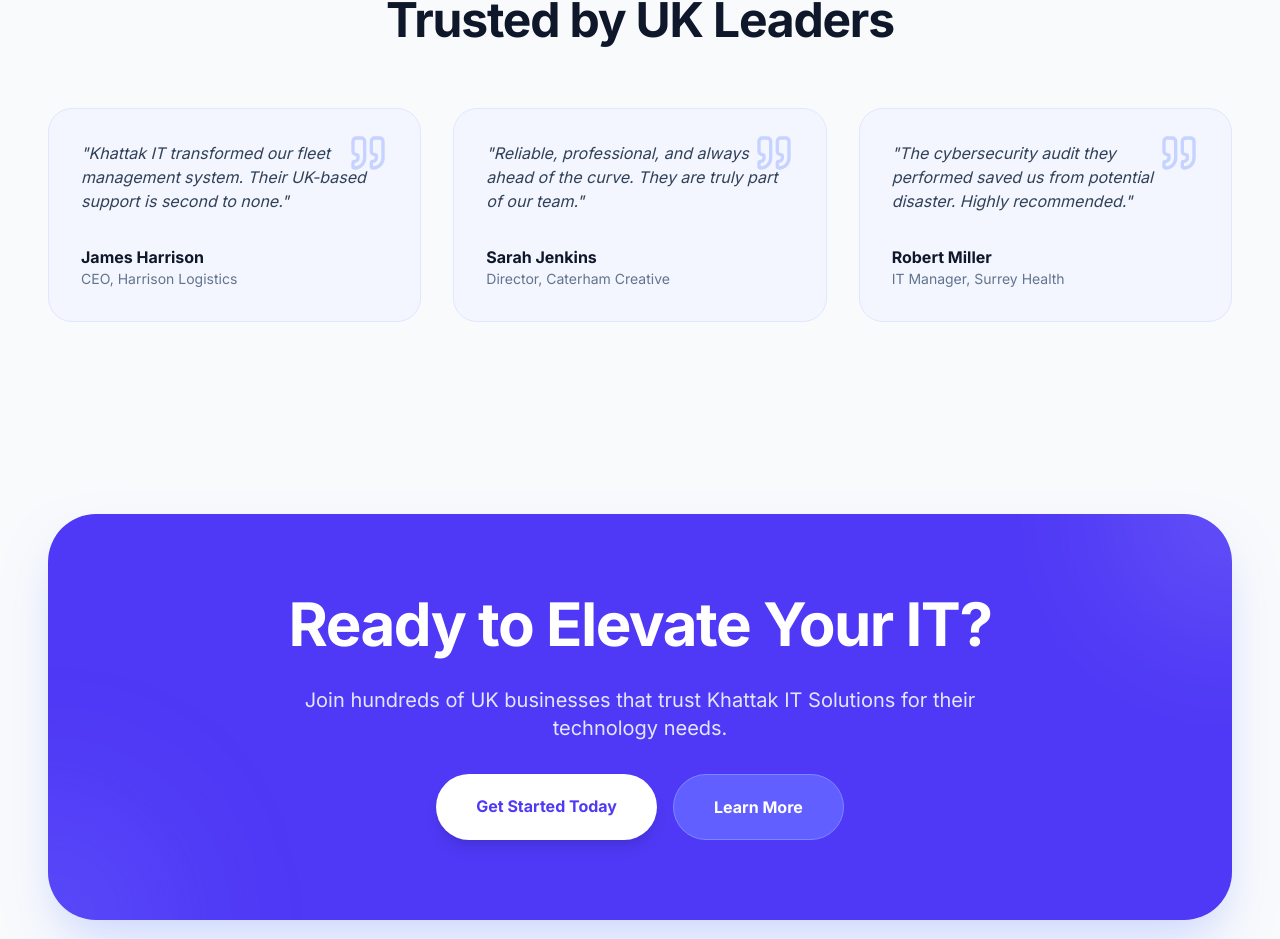
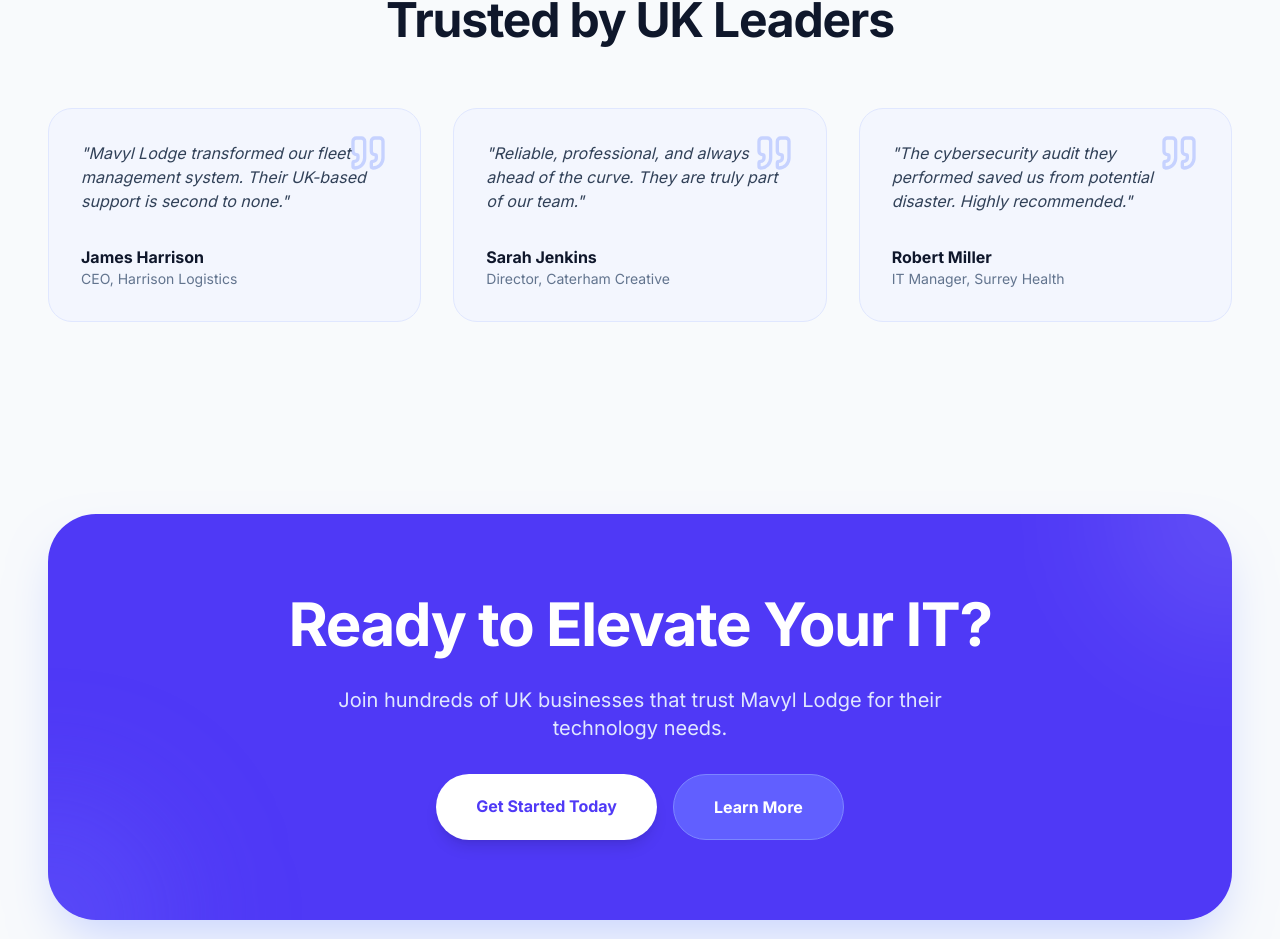
Before and after one commit to consultancy-outfit/100IT-SALESITES-001, a React (Vite) app: page / in a window 1280 px wide. Shown: the part 2659-3598 px from the top of the page. Built offline with nearby package versions, Linux system fonts and the light colour scheme; a web font is replaced by a local one.

Commit message:
update changes

```diff
--- a/metadata.json
+++ b/metadata.json
@@ -1,5 +1,5 @@
 {
-  "name": "Khattak IT Solutions",
+  "name": "Mavyl Lodge",
   "description": "Professional UK-based IT services providing managed support, cybersecurity, and cloud solutions.",
   "requestFramePermissions": []
 }
--- a/src/pages/About.tsx
+++ b/src/pages/About.tsx
@@ -38,7 +38,7 @@
             animate={{ opacity: 1, y: 0 }}
             className="text-4xl md:text-6xl font-bold tracking-tight mb-6"
           >
-            About <span className="text-indigo-400">Khattak IT</span>
+            About <span className="text-indigo-400">Mavyl Lodge</span>
           </motion.h1>
           <motion.p
             initial={{ opacity: 0, y: 20 }}
@@ -57,7 +57,7 @@
           <div className="space-y-4">
             <h2 className="text-3xl md:text-5xl font-bold tracking-tight">Our Story</h2>
             <p className="text-slate-600 text-lg leading-relaxed">
-              Founded with a vision to simplify technology for UK businesses, Khattak IT Solutions has grown from a small consultancy to a full-service IT partner. We understand the challenges faced by modern enterprises and provide the tools and support needed to thrive in a digital-first world.
+              Founded with a vision to simplify technology for UK businesses, Mavyl Lodge has grown from a small consultancy to a full-service IT partner. We understand the challenges faced by modern enterprises and provide the tools and support needed to thrive in a digital-first world.
             </p>
           </div>
 
@@ -117,15 +117,15 @@
       <section className="section-padding">
         <div className="text-center space-y-4 mb-16">
           <h2 className="text-3xl md:text-5xl font-bold tracking-tight">Meet Our Leadership</h2>
-          <p className="text-slate-500 max-w-2xl mx-auto">The experts behind Khattak IT Solutions.</p>
+          <p className="text-slate-500 max-w-2xl mx-auto">The experts behind Mavyl Lodge.</p>
         </div>
 
         <div className="grid md:grid-cols-3 gap-12">
           {[
             {
-              name: "Khalid Mehmood Khattak",
+              name: "Alex Thompson",
               role: "Founder & Managing Director",
-              bio: "With over 15 years in the IT industry, Khalid leads the company with a focus on strategic growth and technical excellence.",
+              bio: "With over 15 years in the IT industry, Alex leads the company with a focus on strategic growth and technical excellence.",
               img: "https://images.unsplash.com/photo-1507003211169-0a1dd7228f2d?auto=format&fit=crop&q=80&w=400"
             },
             {
@@ -161,7 +161,7 @@
           <Shield size={64} className="mx-auto text-indigo-200" />
           <h2 className="text-3xl md:text-5xl font-bold tracking-tight">Our GDPR Commitment</h2>
           <p className="text-indigo-100 text-lg leading-relaxed">
-            At Khattak IT Solutions, we take data protection seriously. We are fully committed to GDPR compliance, ensuring that all client data is handled with the highest level of security and confidentiality. Our processes are regularly audited to maintain the strictest standards of data privacy.
+            At Mavyl Lodge, we take data protection seriously. We are fully committed to GDPR compliance, ensuring that all client data is handled with the highest level of security and confidentiality. Our processes are regularly audited to maintain the strictest standards of data privacy.
           </p>
           <div className="flex flex-wrap justify-center gap-8 pt-4">
             <div className="flex items-center gap-2">
--- a/src/pages/Contact.tsx
+++ b/src/pages/Contact.tsx
@@ -3,8 +3,8 @@
 import React from 'react';
 
 const COMPANY_DETAILS = {
-  name: "Khalid Mehmood Khattak",
-  brand: "Khattak IT Solutions",
+  name: "Mavyl Lodge",
+  brand: "Mavyl Lodge",
   address: "160a Croydon Road, Caterham, England, CR3 6QE",
   crn: "17046244",
   phone: "0189 564 6130",
@@ -207,7 +207,7 @@
                       className="mt-1.5 w-5 h-5 rounded border-slate-300 text-indigo-600 focus:ring-indigo-500"
                     />
                     <p className="text-sm text-slate-500 leading-relaxed">
-                      I consent to Khattak IT Solutions collecting my details through this form for the purpose of responding to my inquiry. I have read and agree to the <a href="/privacy" className="text-indigo-600 hover:underline">Privacy Policy</a>.
+                      I consent to Mavyl Lodge collecting my details through this form for the purpose of responding to my inquiry. I have read and agree to the <a href="/privacy" className="text-indigo-600 hover:underline">Privacy Policy</a>.
                     </p>
                   </div>
 
--- a/src/pages/Home.tsx
+++ b/src/pages/Home.tsx
@@ -81,7 +81,7 @@
       {/* Benefits Section */}
       <section className="section-padding">
         <div className="text-center space-y-4 mb-16">
-          <h2 className="text-3xl md:text-5xl font-bold tracking-tight">Why Choose Khattak IT?</h2>
+          <h2 className="text-3xl md:text-5xl font-bold tracking-tight">Why Choose Mavyl Lodge?</h2>
           <p className="text-slate-500 max-w-2xl mx-auto">We combine technical excellence with a deep understanding of the UK business landscape.</p>
         </div>
 
@@ -180,7 +180,7 @@
             {
               name: "James Harrison",
               role: "CEO, Harrison Logistics",
-              quote: "Khattak IT transformed our fleet management system. Their UK-based support is second to none."
+              quote: "Mavyl Lodge transformed our fleet management system. Their UK-based support is second to none."
             },
             {
               name: "Sarah Jenkins",
@@ -213,7 +213,7 @@
 
           <h2 className="text-4xl md:text-6xl font-bold tracking-tight relative z-10">Ready to Elevate Your IT?</h2>
           <p className="text-indigo-100 text-xl max-w-2xl mx-auto relative z-10">
-            Join hundreds of UK businesses that trust Khattak IT Solutions for their technology needs.
+            Join hundreds of UK businesses that trust Mavyl Lodge for their technology needs.
           </p>
           <div className="flex flex-wrap justify-center gap-4 relative z-10">
             <Link
--- a/src/pages/Privacy.tsx
+++ b/src/pages/Privacy.tsx
@@ -1,8 +1,8 @@
 import { motion } from 'framer-motion';
 
 const COMPANY_DETAILS = {
-  name: "Khalid Mehmood Khattak",
-  brand: "Khattak IT Solutions",
+  name: "Mavyl Lodge",
+  brand: "Mavyl Lodge",
   address: "160a Croydon Road, Caterham, England, CR3 6QE",
   crn: "17046244",
   phone: "0189 564 6130",
--- a/src/pages/Terms.tsx
+++ b/src/pages/Terms.tsx
@@ -1,8 +1,8 @@
 import { motion } from 'framer-motion';
 
 const COMPANY_DETAILS = {
-  name: "Khalid Mehmood Khattak",
-  brand: "Khattak IT Solutions",
+  name: "Mavyl Lodge",
+  brand: "Mavyl Lodge",
   address: "160a Croydon Road, Caterham, England, CR3 6QE",
   crn: "17046244",
   phone: "0189 564 6130",
```
